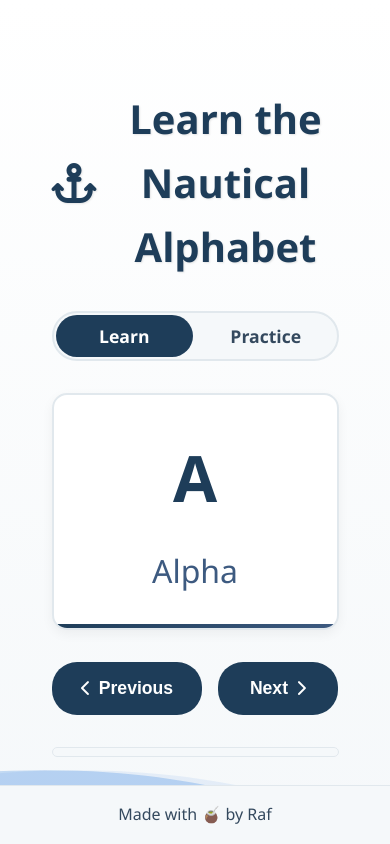
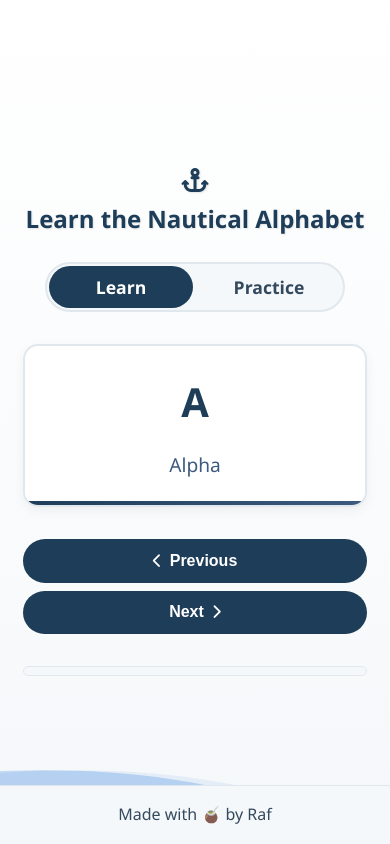
Before and after one commit to Rafs84/nautical-alphabet-trainer, a plain HTML site: page index.html in a window 390 px wide. Drawn offline with Linux system fonts and the light colour scheme.

Commit message:
Add mobile responsive styles with better title sizing and layout adjustments

```diff
--- a/styles.css
+++ b/styles.css
@@ -396,6 +396,84 @@ input[type="text"]:focus {
     margin-top: 1rem;
 }
 
+/* Mobile Responsive Styles */
+@media screen and (max-width: 768px) {
+    .container {
+        width: 95%;
+        padding: 1rem;
+    }
+
+    h1 {
+        font-size: 1.8rem;
+        margin-bottom: 1.5rem;
+        flex-direction: column;
+        gap: 0.5rem;
+    }
+
+    .card {
+        padding: 1.5rem;
+        margin: 1rem 0;
+    }
+
+    .letter {
+        font-size: 3rem;
+    }
+
+    .word {
+        font-size: 1.5rem;
+    }
+
+    .controls {
+        flex-direction: column;
+        gap: 0.5rem;
+    }
+
+    button {
+        padding: 0.8rem 1.5rem;
+        min-width: 100px;
+        font-size: 1rem;
+    }
+
+    .button-group {
+        flex-direction: column;
+        width: 100%;
+    }
+
+    input[type="text"] {
+        width: 90%;
+        padding: 0.8rem 1.5rem;
+        font-size: 1rem;
+    }
+
+    .mode-selector {
+        margin: 1rem 0;
+    }
+
+    .question-card {
+        padding: 1.5rem;
+        margin: 1rem 0;
+    }
+}
+
+/* Small phones */
+@media screen and (max-width: 480px) {
+    h1 {
+        font-size: 1.5rem;
+    }
+
+    .letter {
+        font-size: 2.5rem;
+    }
+
+    .word {
+        font-size: 1.2rem;
+    }
+
+    .container {
+        padding: 0.8rem;
+    }
+}
+
 @media (prefers-reduced-motion: reduce) {
     * {
         transition: none !important;
```
